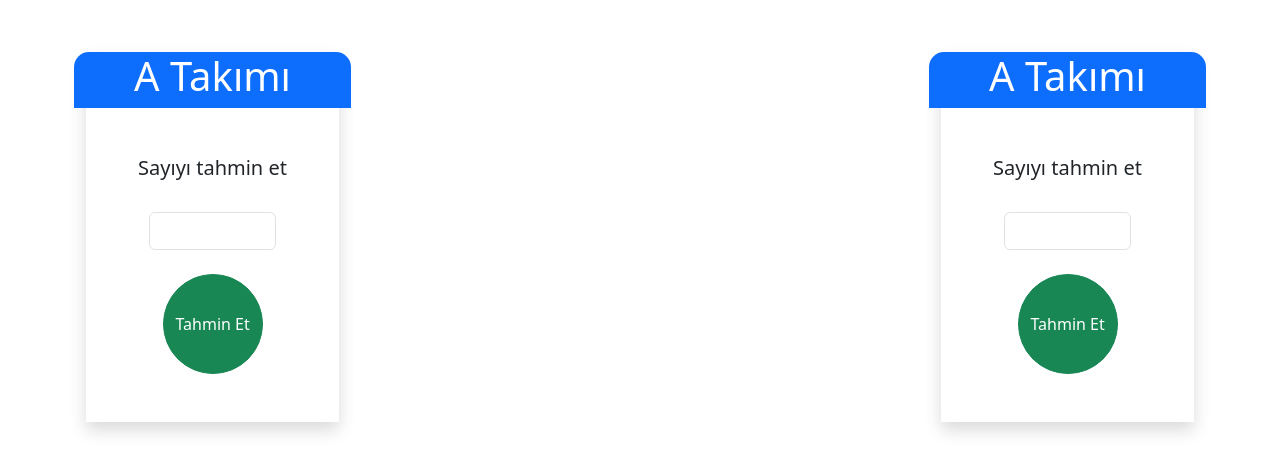
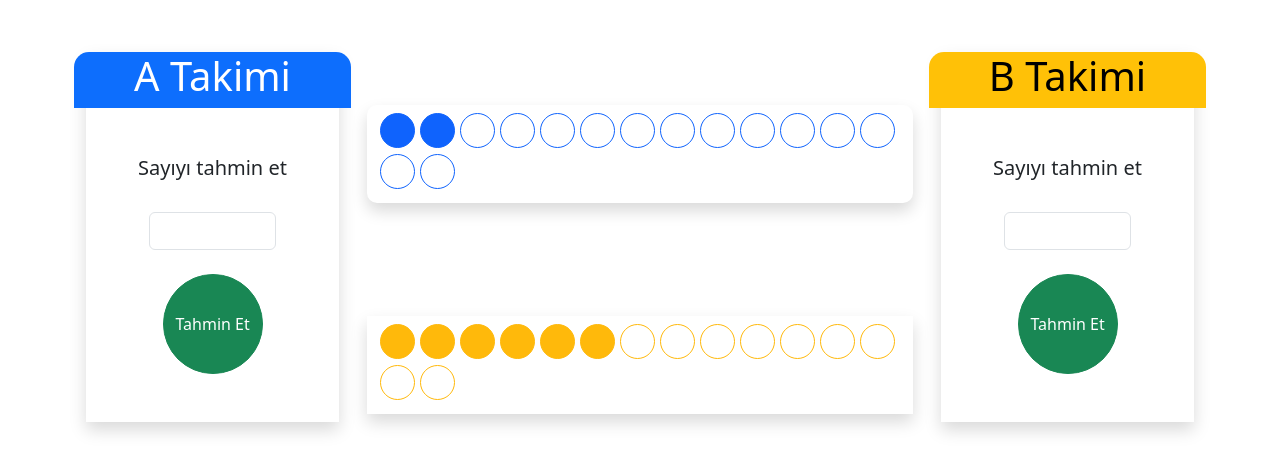
Before and after one commit to bilgejava6/java14-react-demo-app, a React (Create React App) app: page /yarisma in a window 1280 px wide. Shown: the top 472 px of the page. Built offline with nearby package versions, Linux system fonts and the light colour scheme.

Commit message:
09.07. 1 ders sonu

```diff
--- /dev/null
+++ b/src/components/atoms/GameBall.tsx
@@ -0,0 +1,29 @@
+import React, { useState } from 'react'
+
+function GameBall(props:{isFill:boolean, team: number}) {
+ const teamColor = ()=>{
+    if(props.team === 1)
+        return 'rgb(15,99,253)'
+    else
+        return 'rgb(255,185,11)'
+ }
+
+ const teamBorder= ()=>{
+    if(props.team===1)
+        return '1px solid rgb(15,99,253)'
+    else
+        return '1px solid rgb(255,185,11)'
+ }
+  return (
+    <>
+        {
+            props.isFill
+            ? <div style={{display: 'inline-block',marginLeft:'5px',backgroundColor: teamColor(),border:teamBorder(), borderRadius:'50%',width:'35px',height:'35px'}}></div>
+            : <div style={{display: 'inline-block',marginLeft:'5px',border:teamBorder(), borderRadius:'50%',width:'35px',height:'35px'}}></div>
+        }
+    </>
+
+  )
+}
+
+export default GameBall;
--- /dev/null
+++ b/src/components/molecules/GameLine.tsx
@@ -0,0 +1,32 @@
+import React from 'react'
+import GameBall from '../atoms/GameBall';
+
+function GameLine(props: {takim: number, answerList: boolean[]}) {
+  return (
+    <>
+        {
+            props.takim === 1
+            ?  <div className="col-12 align-items-start p-2 shadow" style={{borderRadius:'10px'}}>
+                  {
+                    props.answerList.map(
+                      (a,index)=>{
+                        return <GameBall isFill={a} team={1}/>
+                      }
+                    )
+                  }
+               </div>
+            :  <div className="col-12 align-item-end p-2 shadow">
+                {
+                    props.answerList.map(
+                      (a,index)=>{
+                        return <GameBall isFill={a} team={2} />
+                      }
+                    )
+                  }
+               </div>
+        }
+    </>
+  )
+}
+
+export default GameLine;
--- a/src/components/molecules/GamerCard.tsx
+++ b/src/components/molecules/GamerCard.tsx
@@ -1,10 +1,26 @@
 import React from 'react'
 
-function GamerCard() {
+interface IGameProps{
+    takim: string,
+    renk: number
+}
+
+function GamerCard(props: IGameProps) {
+
+    const getColour= ()=>{
+        switch (props.renk) {
+            case 1: return "row text-bg-primary";
+            case 2: return "row text-bg-success";
+            case 3: return "row text-bg-warning";
+            case 4: return "row text-bg-danger";
+            case 5: return "row text-bg-info";
+            default: return "row text-bg-primary";
+        }
+    }
   return (
     <div className='m-1 shadow'>
-        <div className="row text-bg-primary"  style={{borderTopLeftRadius: '15px', borderTopRightRadius:'15px'}}>
-            <h1 className='text-center'>A Takımı</h1>
+        <div className={getColour()}  style={{borderTopLeftRadius: '15px', borderTopRightRadius:'15px'}}>
+            <h1 className='text-center'>{props.takim}</h1>
         </div>
         <div className="row mt-5">
             <h5 className='text-center'>Sayıyı tahmin et</h5>
--- a/src/pages/Yarisma.tsx
+++ b/src/pages/Yarisma.tsx
@@ -1,18 +1,27 @@
 import React from 'react'
 import GamerCard from '../components/molecules/GamerCard';
+import GameLine from '../components/molecules/GameLine';
 
 function Yarisma() {
+  let aTeamAnswer = [true,true,false,false,false,false,false,false,false,false,false,false,false,false,false];
+  let bTeamAnswer = [true,true,true,true,true,true,false,false,false,false,false,false,false,false,false];
+
   return (
     <div className="container">
         <div className="row mt-5">
             <div className="col-3">
-                <GamerCard />
+                <GamerCard takim='A Takimi' renk={1} />
             </div>
-            <div className="col-6">
+            <div className="col-6 d-flex align-content-around flex-wrap">
+
+            <GameLine takim={1} answerList={aTeamAnswer}/>
+
+            <GameLine takim={2} answerList={bTeamAnswer}/>
+
 
             </div>
             <div className="col-3">
-                <GamerCard />
+                <GamerCard takim='B Takimi' renk={3}/>
             </div>
         </div>
     </div>
```
